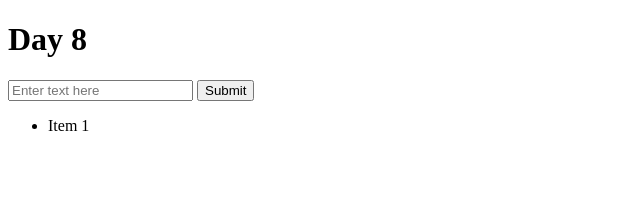
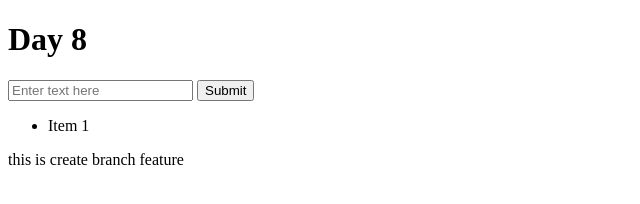
Before and after one commit to Nichchii69/FEBCDay8, a plain HTML site: page index.html in a window 1280 px wide. Shown: the whole page, without its empty margins (0-640 px from the left). Drawn offline with Linux system fonts and the light colour scheme; no server answers.

Commit message:
Update index.html
create branch feature

```diff
--- a/index.html
+++ b/index.html
@@ -14,6 +14,9 @@
             <li>Item 1</li>
         </ul>
     </div>
+    <div>
+        this is create branch feature
+    </div>
     <script src="script.js"></script>
 
 </body>
```
